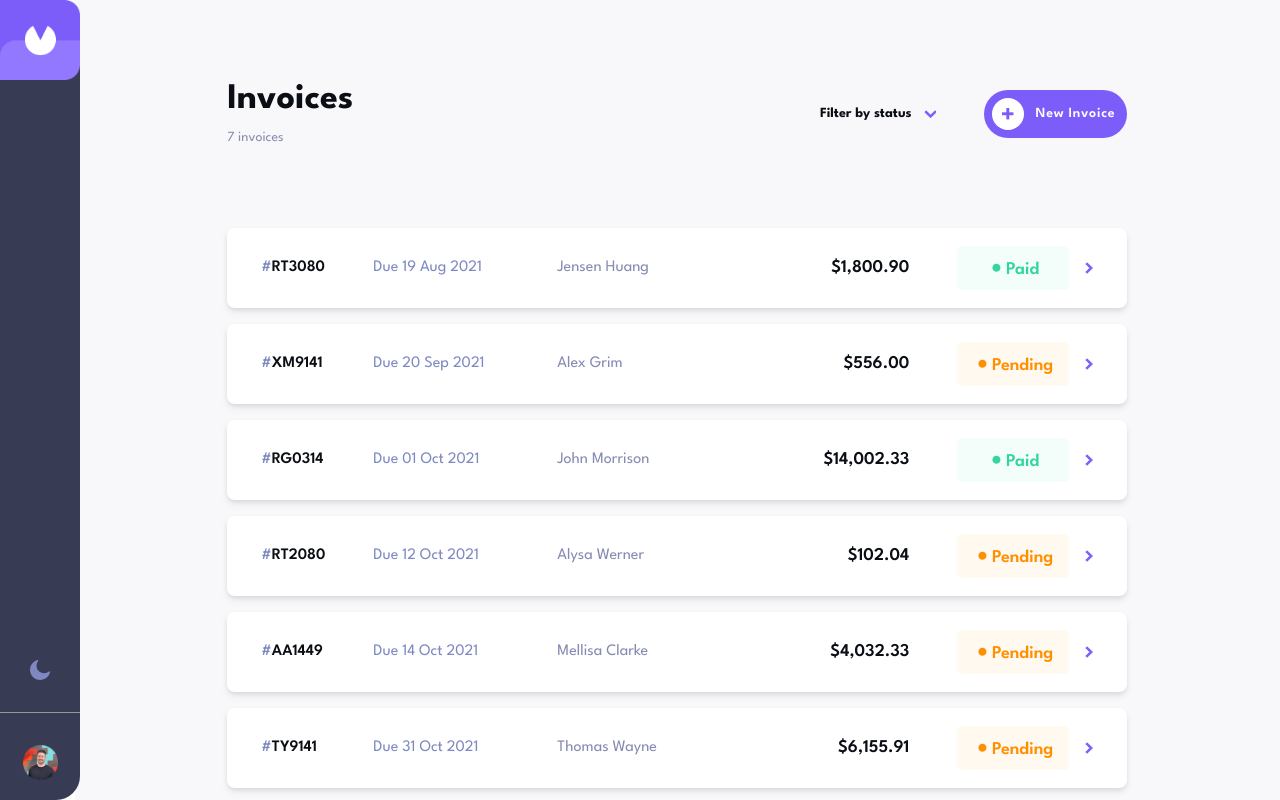
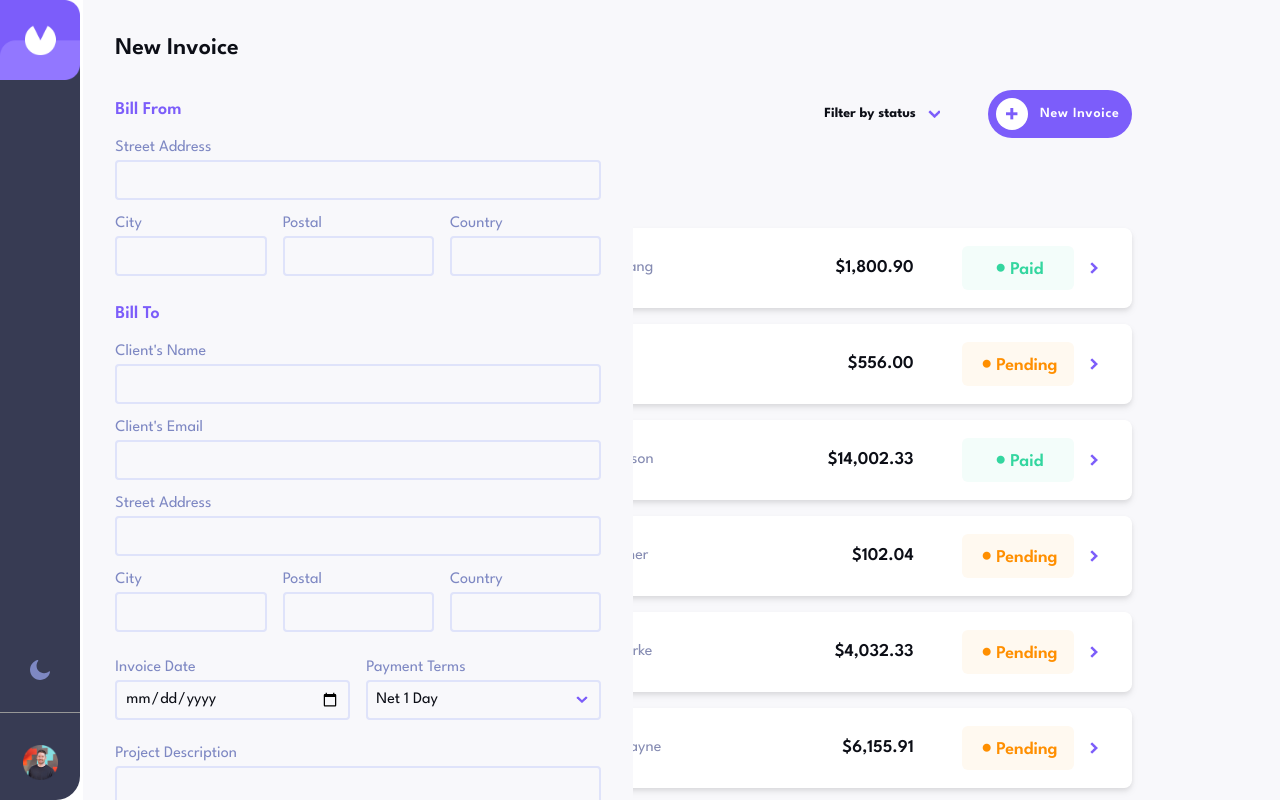
Before and after one commit to tyrellcurry/angularInvoiceApp, an Angular app in the folder frontend/: page / in a window 1280 px wide. Built offline with nearby package versions, Linux system fonts and the light colour scheme.

Commit message:
Button Toggle added The functionality is rendering to page, but not styled correctly

```diff
--- a/frontend/src/app/app.component.html
+++ b/frontend/src/app/app.component.html
@@ -1,5 +1,5 @@
 <section class="flex relative">
-  <div class="w-[80px] dark:bg-dark-purple">
+  <div class="w-[90px] dark:bg-dark-purple">
     <app-navbar></app-navbar>
   </div>
   <div>
--- /dev/null
+++ b/frontend/src/app/invoice-editor/invoice-editor.component.css
@@ -0,0 +1,9 @@
+select.custom_select {
+  -webkit-appearance: none;
+  -moz-appearance: none;
+  background-image: url("/assets/nav/chevron-down.png");
+  background-repeat: no-repeat;
+  background-position-x: 95%;
+  background-position-y: 14px;
+  background-size: 12px;
+}
--- a/frontend/src/app/invoice-editor/invoice-editor.component.html
+++ b/frontend/src/app/invoice-editor/invoice-editor.component.html
@@ -1,63 +1,101 @@
-<section class="absolute bg-pink-100 w-fit h-screen hidden">
-  <h3>New Invoice</h3>
-  <form>
-    <h4>Bill From</h4>
-    <div>
-      <label for="billfrom_address">Street Address</label>
-      <input type="text" id="billfrom_address" name="billfrom_address">
+<section class="absolute h-screen z-20 p-8 w-full max-w-[550px] bg-faded-white dark:bg-dark-purple overflow-scroll">
+  <h3 class="text-2xl font-semibold pb-8 dark:text-white">New Invoice</h3>
+  <form class="mb-40">
+    <h4 class="text-vivid-purple font-semibold text-lg pb-3">Bill From</h4>
+    <div class="pb-3">
+      <label class="text-purple-shade dark:text-draft-dark" for="billfrom_address">Street Address</label>
+      <input class="block border-draft-dark w-full dark:border-dark-purple-alt border-2 outline-none focus:border-vivid-purple-hover dark:focus:border-vivid-purple py-1.5 px-3 rounded font-medium bg-faded-white dark:bg-dark-purple dark:text-white" type="text" id="billfrom_address" name="billfrom_address">
     </div>
-    <div>
+    <div class="flex pb-6 gap-x-4">
       <div>
-        <label for="billfrom_city">City</label>
-        <input type="text" id="billfrom_city" name="billfrom_city">
+        <label class="text-purple-shade dark:text-draft-dark" for="billfrom_city">City</label>
+        <input class="block border-draft-dark w-full dark:border-dark-purple-alt border-2 outline-none focus:border-vivid-purple-hover dark:focus:border-vivid-purple py-1.5 px-3 rounded font-medium bg-faded-white dark:bg-dark-purple dark:text-white" type="text" id="billfrom_city" name="billfrom_city">
       </div>
       <div>
-        <label for="billfrom_postal">Postal</label>
-        <input type="text" id="billfrom_postal" name="billfrom_postal">
+        <label class="text-purple-shade dark:text-draft-dark" for="billfrom_postal">Postal</label>
+        <input class="block border-draft-dark w-full dark:border-dark-purple-alt border-2 outline-none focus:border-vivid-purple-hover dark:focus:border-vivid-purple py-1.5 px-3 rounded font-medium bg-faded-white dark:bg-dark-purple dark:text-white" type="text" id="billfrom_postal" name="billfrom_postal">
       </div>
       <div>
-        <label for="billfrom_country">Country</label>
-        <input type="text" id="billfrom_country" name="billfrom_country">
+        <label class="text-purple-shade dark:text-draft-dark" for="billfrom_country">Country</label>
+        <input class="block border-draft-dark w-full dark:border-dark-purple-alt border-2 outline-none focus:border-vivid-purple-hover dark:focus:border-vivid-purple py-1.5 px-3 rounded font-medium bg-faded-white dark:bg-dark-purple dark:text-white" type="text" id="billfrom_country" name="billfrom_country">
       </div>
     </div>
-    <h4>Bill To</h4>
-    <div>
-      <label for="billto_clientname">Client's Name</label>
-      <input type="text" id="billto_clientname" name="billto_clientname">
+    <h4 class="text-vivid-purple font-semibold text-lg pb-3">Bill To</h4>
+    <div class="pb-3">
+      <label class="text-purple-shade dark:text-draft-dark" for="billto_clientname">Client's Name</label>
+      <input class="block border-draft-dark w-full dark:border-dark-purple-alt border-2 outline-none focus:border-vivid-purple-hover dark:focus:border-vivid-purple py-1.5 px-3 rounded font-medium bg-faded-white dark:bg-dark-purple dark:text-white" type="text" id="billto_clientname" name="billto_clientname">
     </div>
-    <div>
-      <label for="billto_clientemail">Client's Email</label>
-      <input type="text" id="billto_clientemail" name="billto_clientemail">
+    <div class="pb-3">
+      <label class="text-purple-shade dark:text-draft-dark" for="billto_clientemail">Client's Email</label>
+      <input class="block border-draft-dark w-full dark:border-dark-purple-alt border-2 outline-none focus:border-vivid-purple-hover dark:focus:border-vivid-purple py-1.5 px-3 rounded font-medium bg-faded-white dark:bg-dark-purple dark:text-white" type="text" id="billto_clientemail" name="billto_clientemail">
     </div>
-    <div>
-      <label for="billto_address">Street Address</label>
-      <input type="text" id="billto_address" name="billto_address">
+    <div class="pb-3">
+      <label class="text-purple-shade dark:text-draft-dark" for="billto_address">Street Address</label>
+      <input class="block border-draft-dark w-full dark:border-dark-purple-alt border-2 outline-none focus:border-vivid-purple-hover dark:focus:border-vivid-purple py-1.5 px-3 rounded font-medium bg-faded-white dark:bg-dark-purple dark:text-white" type="text" id="billto_address" name="billto_address">
     </div>
-    <div>
+    <div class="flex pb-6 gap-x-4">
       <div>
-        <label for="billto_city">City</label>
-        <input type="text" id="billto_city" name="billto_city">
+        <label class="text-purple-shade dark:text-draft-dark" for="billto_city">City</label>
+        <input class="block border-draft-dark w-full dark:border-dark-purple-alt border-2 outline-none focus:border-vivid-purple-hover dark:focus:border-vivid-purple py-1.5 px-3 rounded font-medium bg-faded-white dark:bg-dark-purple dark:text-white" type="text" id="billto_city" name="billto_city">
       </div>
       <div>
-        <label for="billto_postal">Postal</label>
-        <input type="text" id="billto_postal" name="billto_postal">
+        <label class="text-purple-shade dark:text-draft-dark" for="billto_postal">Postal</label>
+        <input class="block border-draft-dark w-full dark:border-dark-purple-alt border-2 outline-none focus:border-vivid-purple-hover dark:focus:border-vivid-purple py-1.5 px-3 rounded font-medium bg-faded-white dark:bg-dark-purple dark:text-white" type="text" id="billto_postal" name="billto_postal">
       </div>
       <div>
-        <label for="billto_country">Country</label>
-        <input type="text" id="billto_country" name="billto_country">
+        <label class="text-purple-shade dark:text-draft-dark" for="billto_country">Country</label>
+        <input class="block border-draft-dark w-full dark:border-dark-purple-alt border-2 outline-none focus:border-vivid-purple-hover dark:focus:border-vivid-purple py-1.5 px-3 rounded font-medium bg-faded-white dark:bg-dark-purple dark:text-white" type="text" id="billto_country" name="billto_country">
       </div>
     </div>
-    <div>
-      <div>
-        <label for="invoicedate">Invoice Date</label>
+    <div class="flex pb-8 gap-x-4">
+      <div class="w-full">
+        <label class="text-purple-shade dark:text-draft-dark" for="invoicedate">Invoice Date</label>
+        <input class="block w-full border-draft-dark h-full max-h-[40px] px-2 border-2 bg-faded-white rounded" type="date" id="invoicedate" name="invoicedate" />
       </div>
-      <div>
-        <label for="paymentterms">Payment Terms</label>
+      <div class="w-full">
+        <label class="text-purple-shade dark:text-draft-dark" for="paymentterms">Payment Terms</label>
+        <select class="custom_select block w-full h-full max-h-[40px] px-2 border-draft-dark border-2 bg-faded-white rounded" name="paymentterms" id="paymentterms">
+          <option value="volvo">Net 1 Day</option>
+          <option value="saab">Net 7 Days</option>
+          <option value="mercedes">Net 14 Days</option>
+          <option value="audi">Net 30 Days</option>
+        </select>
       </div>
     </div>
-    <div>
-      <label for="descriptions">Project Description</label>
+    <div class="pb-6">
+      <label class="text-purple-shade dark:text-draft-dark" for="descriptions">Project Description</label>
+      <input class="block border-draft-dark w-full dark:border-dark-purple-alt border-2 outline-none focus:border-vivid-purple-hover dark:focus:border-vivid-purple py-1.5 px-3 rounded font-medium bg-faded-white dark:bg-dark-purple dark:text-white" type="text" id="productdescription" name="productdescription">
     </div>
-    <h4>Item List</h4>
+    <h4 class="text-grey-blue text-xl font-semibold pb-4">Item List</h4>
+    <div class="flex justify-between text-purple-shade dark:text-draft-dark">
+      <div class="w-3/5">
+        <p>Item Name</p>
+      </div>
+      <div class="flex w-2/5 justify-between">
+        <p>Qty.</p>
+        <p>Price</p>
+        <p>Total</p>
+      </div>
+    </div>
+    <div class="flex" id="itemTest">
+      <div class="w-3/5" #leftElements>
+        <input class="block border-draft-dark w-full dark:border-dark-purple-alt border-2 outline-none focus:border-vivid-purple-hover dark:focus:border-vivid-purple py-1.5 px-3 rounded font-medium bg-faded-white dark:bg-dark-purple dark:text-white" type="text" id="productdescription" name="productdescription">
+      </div>
+      <div class="flex w-2/5 justify-between" #rightElements>
+
+      </div>
+    </div>
+    <button type="button" class="bg-[#eaecf7] text-purple-shade w-full py-3 pt-3.5 rounded-full font-medium transition-colors duration-200 hover:bg-draft-dark dark:bg-dark-purple-alt dark:text-faded-hover-purple dark:hover:bg-invoice-dark" (click)="addItem()">
+      + Add New Item
+    </button>
+    <div class="flex justify-between pt-12">
+      <div>
+        <button type="button" class="bg-[#eaecf7] text-purple-shade py-3 px-8 pt-3.5 rounded-full font-medium transition-colors duration-200 hover:bg-draft-dark dark:bg-dark-purple-alt dark:text-faded-hover-purple dark:hover:bg-invoice-dark">Discard</button>
+      </div>
+      <div class="flex gap-x-2">
+        <button type="button" class="bg-mid-dark-purple text-faded-purple-alt py-3 px-8 pt-3.5 rounded-full font-medium transition-colors duration-200 hover:bg-dark-black dark:bg-draft dark:text-draft-dark dark:hover:bg-invoice-dark">Save as Draft</button>
+        <button type="button" class="bg-vivid-purple-hover text-white py-3 px-8 pt-3.5 rounded-full font-medium transition-colors duration-200 hover:bg-dark-black dark:bg-draft dark:text-draft-dark dark:hover:bg-invoice-dark">Save & Send</button>
+      </div>
+    </div>
   </form>
 </section>
--- a/frontend/src/app/invoice-editor/invoice-editor.component.ts
+++ b/frontend/src/app/invoice-editor/invoice-editor.component.ts
@@ -1,14 +1,57 @@
-import { Component, OnInit } from '@angular/core';
+import {
+  Component,
+  ElementRef,
+  OnInit,
+  ViewChild,
+  Renderer2,
+} from '@angular/core';
 
 @Component({
   selector: 'app-invoice-editor',
   templateUrl: './invoice-editor.component.html',
+  styleUrls: ['./invoice-editor.component.css'],
 })
 export class InvoiceEditorComponent implements OnInit {
+  @ViewChild('leftElements') leftElements!: ElementRef;
+  @ViewChild('rightElements') rightElements!: ElementRef;
+  constructor(private renderer: Renderer2) {}
 
-  constructor() { }
+  ngAfterViewInit() {}
 
-  ngOnInit(): void {
+  ngOnInit(): void {}
+
+  addItem(): void {
+    console.log('Button clicked');
+    const existingLeftElements = this.leftElements.nativeElement.innerHTML;
+    const newLeftElements =
+      existingLeftElements +
+      `
+    <input class="block border-draft-dark w-full dark:border-dark-purple-alt border-2 outline-none focus:border-vivid-purple-hover dark:focus:border-vivid-purple py-1.5 px-3 rounded font-medium bg-faded-white dark:bg-dark-purple dark:text-white" type="text" id="productdescription" name="productdescription">
+    `;
+    this.renderer.setProperty(
+      this.leftElements.nativeElement,
+      'innerHTML',
+      newLeftElements
+    );
+
+    const existingRightElements = this.rightElements.nativeElement.innerHTML;
+    const newRightElements =
+      existingRightElements +
+      `
+    <div #qtyElement>
+          <input class="block border-draft-dark w-full dark:border-dark-purple-alt border-2 outline-none focus:border-vivid-purple-hover dark:focus:border-vivid-purple py-1.5 px-3 rounded font-medium bg-faded-white dark:bg-dark-purple dark:text-white" type="text" id="productdescription" name="productdescription">
+        </div>
+        <div #priceElement>
+          <input class="block border-draft-dark w-full dark:border-dark-purple-alt border-2 outline-none focus:border-vivid-purple-hover dark:focus:border-vivid-purple py-1.5 px-3 rounded font-medium bg-faded-white dark:bg-dark-purple dark:text-white" type="text" id="productdescription" name="productdescription">
+        </div>
+        <div #totalElement>
+          $123.99
+        </div>
+    `;
+    this.renderer.setProperty(
+      this.rightElements.nativeElement,
+      'innerHTML',
+      newRightElements
+    );
   }
-
 }
--- a/frontend/tailwind.config.js
+++ b/frontend/tailwind.config.js
@@ -34,6 +34,7 @@ module.exports = {
         'invoice-dark': '#1E2139',
         'delete-red': '#EC5757',
         'delete-red-hover': '#FF9797',
+        'grey-blue': '#777F98',
       },
     },
   },
```
Also changed, not shown: frontend/src/assets/nav/chevron-down.png (added).
